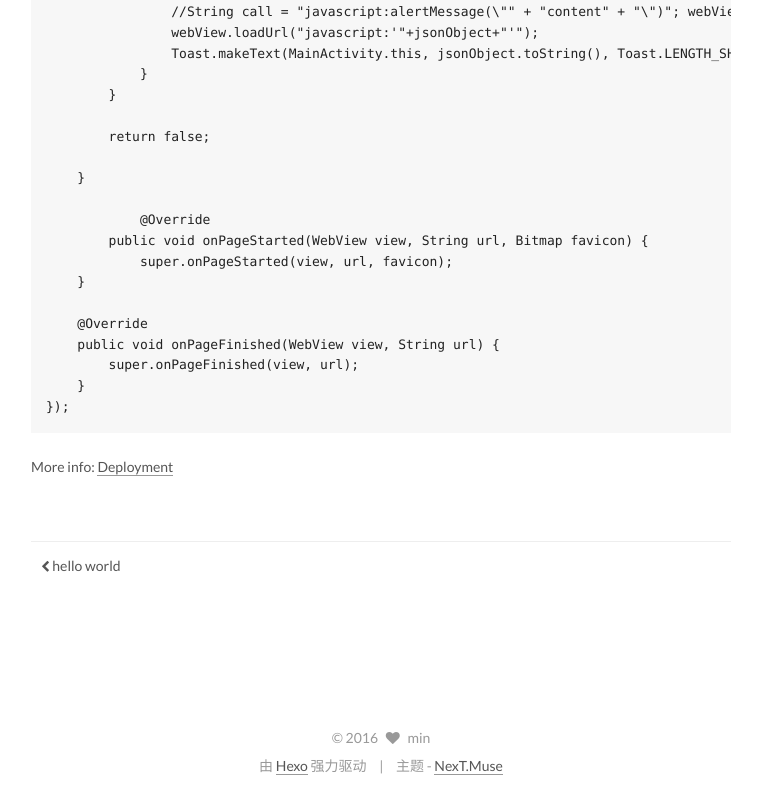
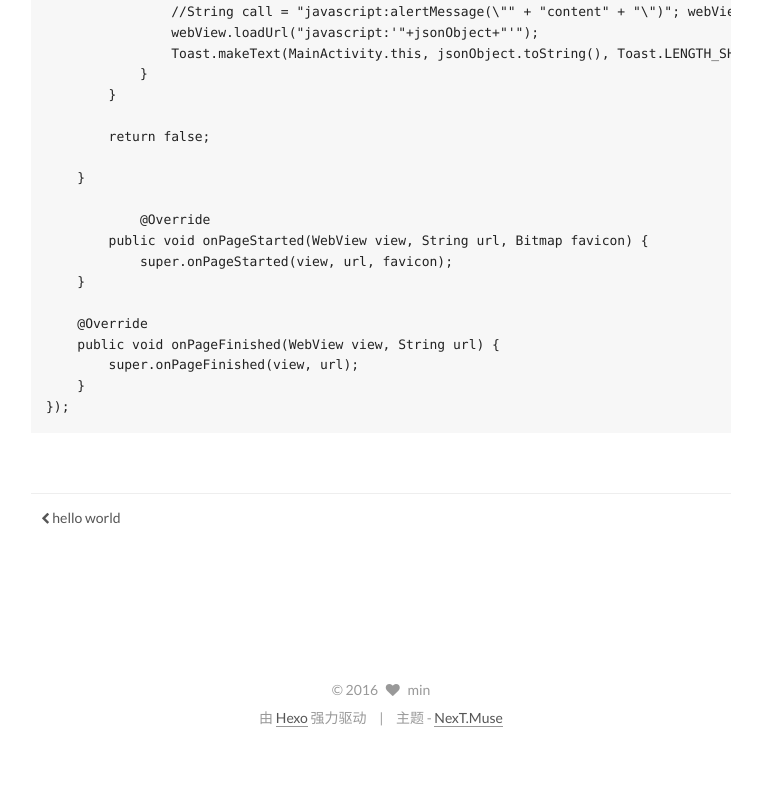
Before and after one commit to wuzhenmin/wuzhenmin.github.io, a plain HTML site: page 2016/07/31/初识webview/index.html in a window 1280 px wide. Shown: the part 2160-2960 px from the top of the page, without its empty margins (259-1021 px from the left). After the commit the page ends 2912 px from the top, so only its background shows below. Drawn offline with Linux system fonts and the light colour scheme.

Commit message:
Site updated: 2016-07-31 14:16:38

```diff
--- a/2016/07/31/初识webview/index.html
+++ b/2016/07/31/初识webview/index.html
@@ -67,7 +67,7 @@ a)在手机自带的浏览器中打开目标链接    Uri uri = Uri.parse(“htt
 <meta property="og:description" content="1.定义：    一个view控件用于加载web页面（目前比较流行的H5页面）2.需要的权限：    webview显然是网络请求的控件，所以使用时必须加入网络请求的权限    3.用法：
 
 a)在手机自带的浏览器中打开目标链接    Uri uri = Uri.parse(“http://www.example.com“);    Intent intent = new Intent(Inte">
-<meta property="og:updated_time" content="2016-07-31T06:01:57.092Z">
+<meta property="og:updated_time" content="2016-07-31T06:16:21.573Z">
 <meta name="twitter:card" content="summary">
 <meta name="twitter:title" content="webview 初步认识">
 <meta name="twitter:description" content="1.定义：    一个view控件用于加载web页面（目前比较流行的H5页面）2.需要的权限：    webview显然是网络请求的控件，所以使用时必须加入网络请求的权限    3.用法：
@@ -303,8 +303,7 @@ webview.loadData(summary, &quot;text/html&quot;, null);
         super.onPageFinished(view, url);
     }
 });
-</code></pre><p>More info: <a href="https://hexo.io/docs/deployment.html" target="_blank" rel="external">Deployment</a></p>
-
+</code></pre>
 
     </div>
 
```
Also changed, not shown: index.html (+1 -2 lines).
